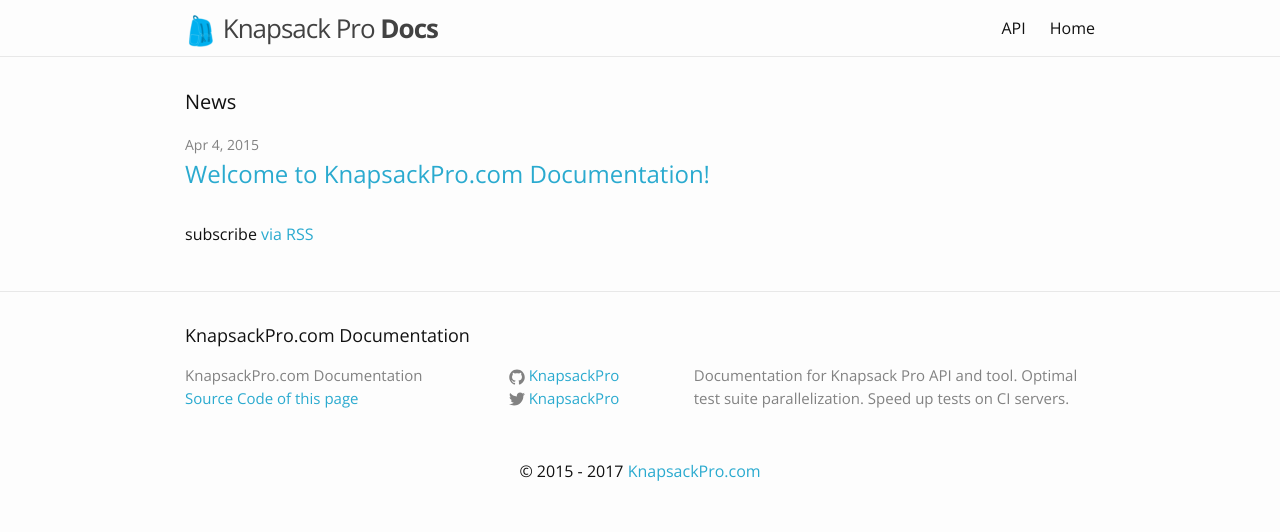
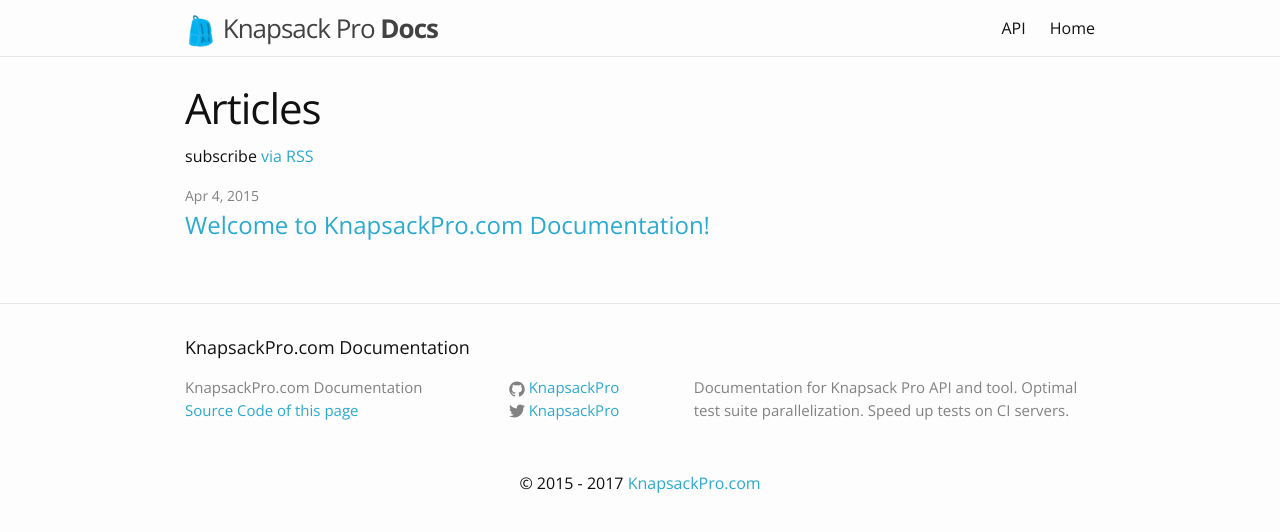
Before and after one commit to KnapsackPro/docs.knapsackpro.com, a Jekyll site: the page built from index.html, in a window 1280 px wide. Shown: the top 532 px of the page. Built offline with Jekyll 4.4.1, drawn with Linux system fonts in a browser that asks for light colours.

Commit message:
Move subscribe to top and name the news as articles

```diff
--- a/index.html
+++ b/index.html
@@ -4,7 +4,9 @@ layout: default
 
 <div class="home">
 
-  <h1 class="page-heading">News</h1>
+  <h1 class="post-title">Articles</h1>
+
+  <p class="rss-subscribe">subscribe <a href="{{ "/feed.xml" | prepend: site.baseurl }}">via RSS</a></p>
 
   <ul class="post-list">
     {% for post in site.posts %}
@@ -18,6 +20,4 @@ layout: default
     {% endfor %}
   </ul>
 
-  <p class="rss-subscribe">subscribe <a href="{{ "/feed.xml" | prepend: site.baseurl }}">via RSS</a></p>
-
 </div>
```
